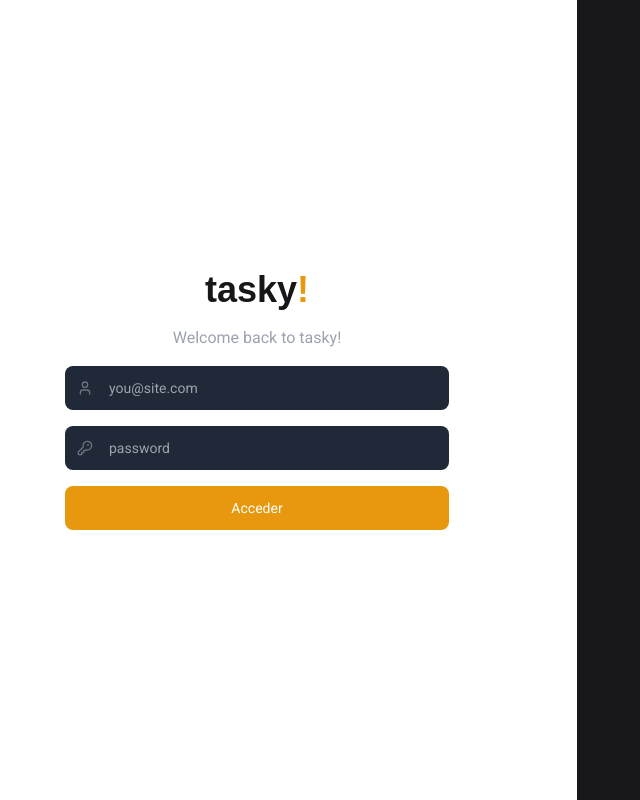
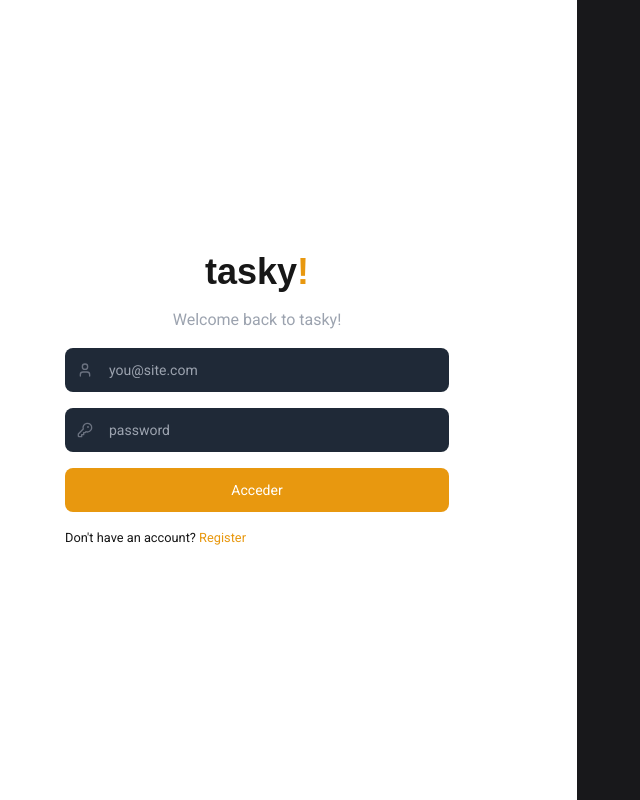
Before and after one commit to gt2rz/tasky, a Next.js app: page /login in a window 1280 px wide. Shown: the whole page, without its empty margins (63-703 px from the left). Built offline with nearby package versions, Linux system fonts and the light colour scheme; a web font is replaced by a local one.

Commit message:
Add registration link to login page for new users

```diff
--- a/app/(auth)/login/page.tsx
+++ b/app/(auth)/login/page.tsx
@@ -10,6 +10,12 @@ const Login = () => {
         Welcome back to tasky!
       </h6>
       <LoginForm />
+      <small>
+        Don't have an account?{" "}
+        <a href="/register" className="text-primary">
+          Register
+        </a>
+      </small>
     </section>
   );
 };
```
